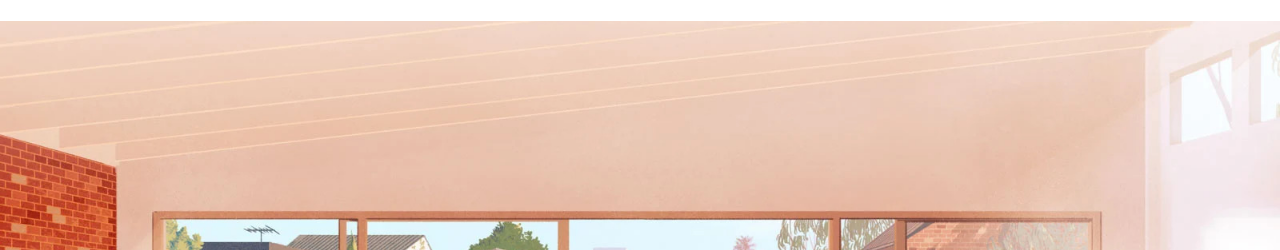
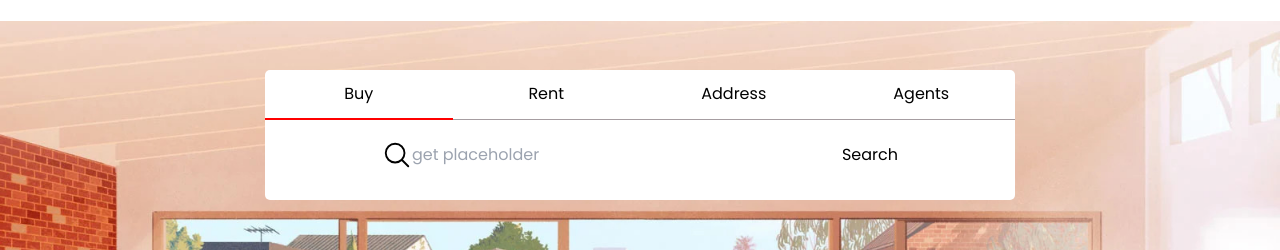
Before and after one commit to filipkomogorov/booking-app, a React (Vite) app in the folder client/: page / in a window 1280 px wide. Shown: the part 121-371 px from the top of the page. Built offline with nearby package versions, Linux system fonts and the light colour scheme; no server answers.

Commit message:
Adding Search Bar component and list items for specific search

```diff
--- /dev/null
+++ b/client/src/components/SearchBar/SearchBar.tsx
@@ -0,0 +1,51 @@
+import React from "react";
+import TextFieldWithIcon from "../TextFields/TextFieldWithIcon";
+
+interface SearchBar {
+  placeholder: string;
+  name: string;
+  type: string;
+}
+
+const SearchBar: React.FC<SearchBar> = ({ ...props }) => {
+  return (
+    <div
+      className="flex flex-row items-center justify-center align-content-center"
+      style={{
+        width: "100%",
+        height: "100%",
+      }}
+    >
+      <div className="flex justify-center items-center">
+        <svg
+          xmlns="http://www.w3.org/2000/svg"
+          fill="none"
+          viewBox="0 0 24 24"
+          strokeWidth={1.5}
+          stroke="currentColor"
+          className="w-12 h-12"
+        >
+          <path
+            strokeLinecap="round"
+            strokeLinejoin="round"
+            d="M21 21l-5.197-5.197m0 0A7.5 7.5 0 105.196 5.196a7.5 7.5 0 0010.607 10.607z"
+          />
+        </svg>
+      </div>
+      <div>
+        <input
+          {...props}
+          style={{
+            border: "none",
+            outline: "none",
+            height: "5rem",
+            width: "43rem",
+          }}
+        />
+      </div>
+      <button>Search</button>
+    </div>
+  );
+};
+
+export default SearchBar;
--- a/client/src/pages/IndexPage.tsx
+++ b/client/src/pages/IndexPage.tsx
@@ -4,6 +4,7 @@ import axios from "axios";
 import { PropertyData } from "../models/Property";
 import Card from "../components/Card/Card";
 import { Link } from "react-router-dom";
+import SearchBar from "../components/SearchBar/SearchBar";
 
 type CombinedProperties = {
   sell: Array<PropertyData>;
@@ -12,6 +13,34 @@ type CombinedProperties = {
 
 const IndexPage = () => {
   const [data, setData] = useState<CombinedProperties>();
+  const [itemChosen, setItemChosen] = useState<string>("Buy");
+
+  interface ListItemProps {
+    label: string;
+  }
+
+  const ListItem: React.FC<ListItemProps> = ({ label }) => {
+    const commonStyle: React.CSSProperties = {
+      display: "flex",
+      alignItems: "center",
+      justifyContent: "center",
+      width: "25%",
+      textAlign: "center",
+      height: "5rem",
+      cursor: "pointer",
+      padding: "0.5rem",
+      borderBottom:
+        label === itemChosen ? "2px solid red" : "1px solid #a69da1",
+    };
+
+    return (
+      <li onClick={() => setItemChosen(label)} style={commonStyle}>
+        {label}
+      </li>
+    );
+  };
+
+  const ListItems = ["Buy", "Rent", "Address", "Agents"];
 
   const getLatestProperties = async () => {
     try {
@@ -35,10 +64,36 @@ const IndexPage = () => {
           backgroundImage: `url(${banner})`,
           backgroundSize: "cover",
           backgroundPosition: "bottom",
-          marginBottom: "3.2rem",
+          marginBottom: "6.4rem",
           position: "relative",
         }}
-      ></div>
+      >
+        <div
+          style={{
+            width: "75rem",
+            height: "13rem",
+            borderRadius: "0.5rem",
+            backgroundColor: "white",
+            position: "absolute",
+            top: "20%",
+            left: "50%",
+            transform: "translate(-50%, -50%)",
+          }}
+        >
+          <ul className="flex flex-row">
+            {ListItems.map((item, index) => (
+              <ListItem key={index} label={item} />
+            ))}
+          </ul>
+          <div style={{ height: "7rem" }}>
+            <SearchBar
+              placeholder="get placeholder"
+              name={"search"}
+              type={"text"}
+            />
+          </div>
+        </div>
+      </div>
       <div className="w-desktopWide mx-auto">
         <div>
           <div>
```
